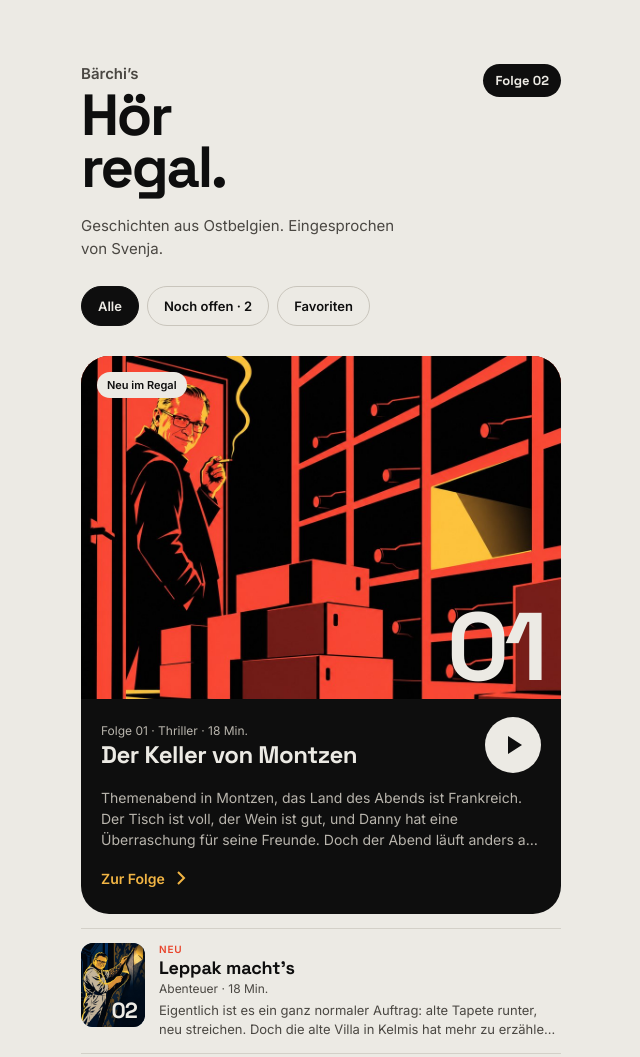
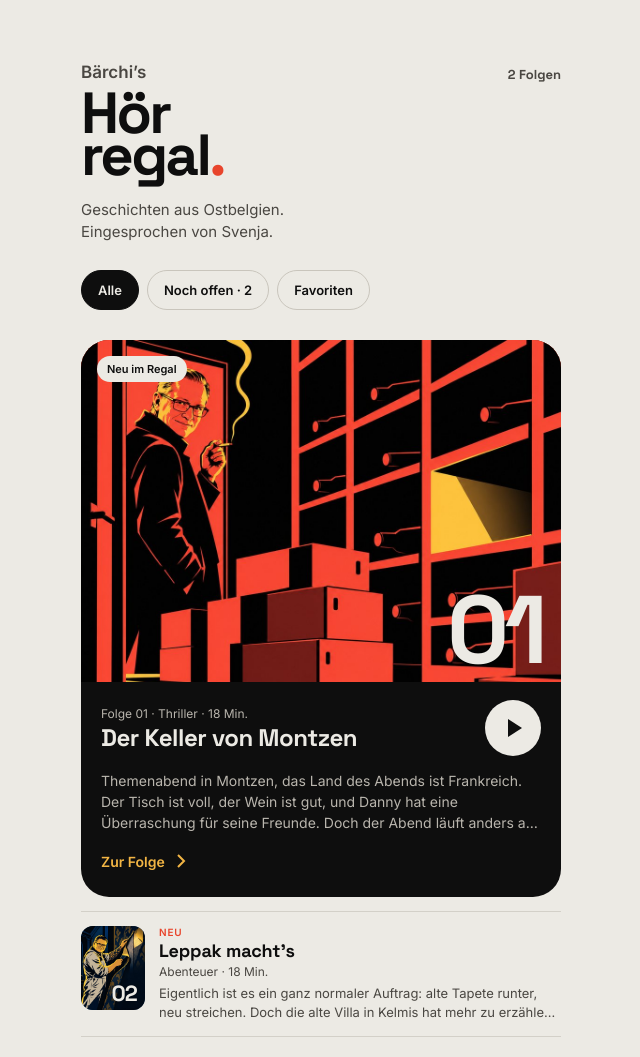
Before and after one commit to Svenja1988/hoerregal, a plain HTML site: page index.html in a window 1280 px wide. Shown: the top 1057 px of the page, without its empty margins (319-959 px from the left). Drawn offline with Linux system fonts and the light colour scheme.

Commit message:
Add files via upload

```diff
--- a/app.js
+++ b/app.js
@@ -95,9 +95,9 @@
     var neu = verfuegbar.filter(function (g) { return !gehoert(g); }).length;
 
     var html = '<div class="seite">' +
-      '<header class="kopf"><div><p>Bärchi’s</p><h1>Hör<br>regal.</h1></div>' +
-      (verfuegbar.length ? '<span class="zaehler">Folge ' + esc(verfuegbar[verfuegbar.length - 1].nr) + '</span>' : '') + '</header>' +
-      '<p class="intro">Geschichten aus Ostbelgien. Eingesprochen von Svenja.</p>';
+      '<header class="kopf"><div><p>Bärchi’s</p><h1>Hör<br>regal<span class="punkt">.</span></h1></div>' +
+      (verfuegbar.length ? '<span class="zaehler">' + verfuegbar.length + (verfuegbar.length === 1 ? ' Folge' : ' Folgen') + '</span>' : '') + '</header>' +
+      '<p class="intro">Geschichten aus Ostbelgien.<br>Eingesprochen von Svenja.</p>';
 
     var offen = liste.filter(function (g) { return g.nr === zustand.offen; })[0] || haupt;
 
--- a/index.html
+++ b/index.html
@@ -16,13 +16,13 @@
 <link rel="preconnect" href="https://fonts.googleapis.com">
 <link rel="preconnect" href="https://fonts.gstatic.com" crossorigin>
 <link href="https://fonts.googleapis.com/css2?family=Space+Grotesk:wght@500;700&family=Inter:wght@400;500;600&display=swap" rel="stylesheet">
-<link rel="stylesheet" href="style.css?v=7">
+<link rel="stylesheet" href="style.css?v=10">
 </head>
 <body>
 <main id="app" aria-live="polite"></main>
 <div class="mini" id="mini" hidden></div>
 <audio id="audio" preload="metadata"></audio>
-<script src="geschichten.js?v=7"></script>
-<script src="app.js?v=7"></script>
+<script src="geschichten.js?v=10"></script>
+<script src="app.js?v=10"></script>
 </body>
 </html>
--- a/style.css
+++ b/style.css
@@ -36,9 +36,11 @@ img { display: block; }
 
 /* Startseite */
 .kopf { display: flex; justify-content: space-between; align-items: flex-start; gap: 16px; }
-.kopf p { margin: 0 0 6px; font-size: 15px; font-weight: 600; color: var(--muted); }
-.kopf h1 { margin: 0; font-family: var(--display); font-weight: 700; font-size: 58px; line-height: .9; letter-spacing: -.04em; }
-.zaehler { font-family: var(--display); font-weight: 700; font-size: 13px; background: var(--ink); color: var(--paper); padding: 8px 12px; border-radius: 999px; white-space: nowrap; }
+/* Wortmarke: identisch mit dem NFC-Untersetzer. Zeilenabstand 0,72, Laufweite -0,045em, Abstand Grundlinie „Bärchi’s“ zur Oberkante „Hör“ = 0,25 x Schriftgröße */
+.kopf p { margin: 0 0 12px; font-size: 17px; line-height: 1; font-weight: 600; color: var(--muted); }
+.kopf h1 { margin: 0; font-family: var(--display); font-weight: 700; font-size: 58px; line-height: .72; letter-spacing: -.045em; }
+.kopf h1 .punkt { color: var(--coral); }
+.zaehler { font-family: var(--display); font-weight: 700; font-size: 13px; color: var(--muted); line-height: 1; padding: 4px 0 0; white-space: nowrap; cursor: default; }
 .intro { margin: 0; font-size: 15px; line-height: 1.5; color: var(--muted); max-width: 320px; }
 
 .hauptkarte { display: flex; flex-direction: column; border-radius: 28px; overflow: hidden; background: var(--ink); color: var(--paper); text-decoration: none; }
```
